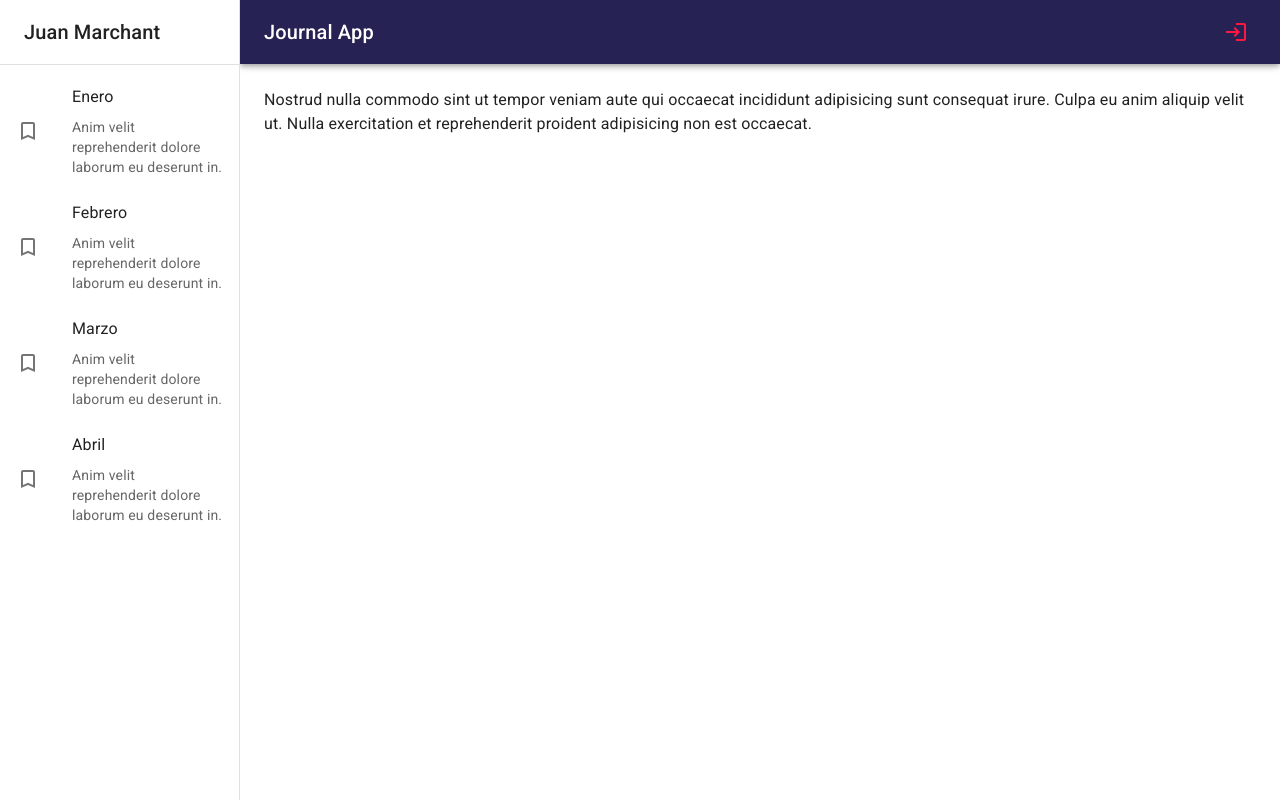
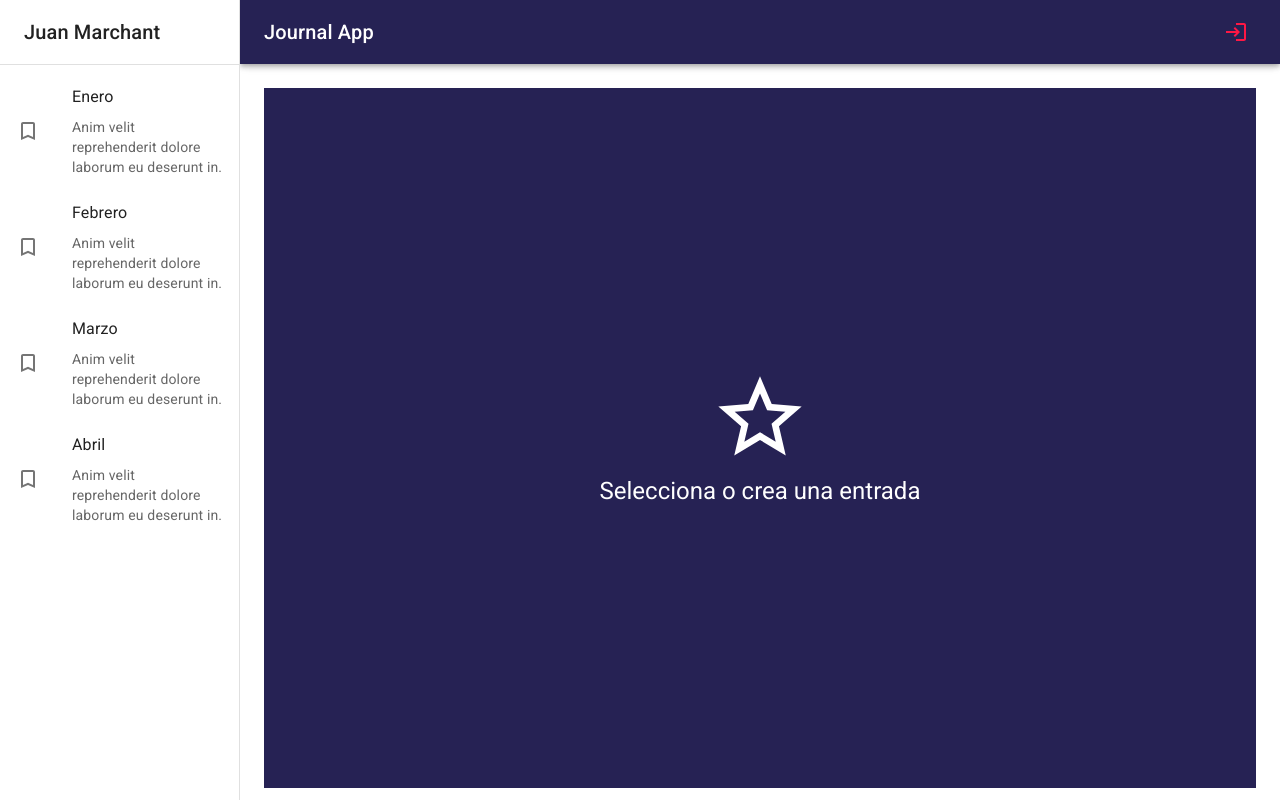
Before and after one commit to juanmarchant/journal-app, a React (Vite) app: page / in a window 1280 px wide. Built offline with nearby package versions, Linux system fonts and the light colour scheme.

Commit message:
nothing selected view

```diff
--- a/src/journal/pages/JournalPage.jsx
+++ b/src/journal/pages/JournalPage.jsx
@@ -1,15 +1,17 @@
 import { MailOutline } from "@mui/icons-material"
 import { Typography } from "@mui/material"
 import { JournalLayout } from "../layout/JournalLayout"
+import { NothingSelectedView } from "../views"
 
 
 export const JournalPage = () => {
     return (
         <JournalLayout>
 
-            <Typography >Nostrud nulla commodo sint ut tempor veniam aute qui occaecat incididunt adipisicing sunt consequat irure. Culpa eu anim aliquip velit ut. Nulla exercitation et reprehenderit proident adipisicing non est occaecat.</Typography>
+            {/* <Typography >Nostrud nulla commodo sint ut tempor veniam aute qui occaecat incididunt adipisicing sunt consequat irure. Culpa eu anim aliquip velit ut. Nulla exercitation et reprehenderit proident adipisicing non est occaecat.</Typography> */}
 
             {/* NothinSelected */}
+            <NothingSelectedView />
             {/* NoteView */}
         </JournalLayout>
     )
--- a/src/journal/views/NothingSelectedView.jsx
+++ b/src/journal/views/NothingSelectedView.jsx
@@ -1,9 +1,30 @@
+import { StarOutline, StartOutlined } from "@mui/icons-material"
+import { Grid, Typography } from "@mui/material"
 
 
 
 
 export const NothingSelectedView = () => {
     return (
-        <div>NothingSelectedView</div>
+        <Grid container
+            spacing={0}
+            direction="column"
+            alignItems="center"
+            justifyContent="center"
+            sx={{ minHeight: 'calc(100vh - 100px)', backgroundColor: 'primary.main' }}
+        >
+            <Grid item
+                xs={12}
+            >
+                <StarOutline sx={{ fontSize: 100, color: 'white' }} />
+            </Grid>
+
+            <Grid item
+                xs={12}
+            >
+                <Typography color="white" variant="h5"> Selecciona o crea una entrada</Typography>
+            </Grid>
+        </Grid >
+
     )
 }
--- /dev/null
+++ b/src/journal/views/index.js
@@ -0,0 +1,3 @@
+
+
+export * from './NothingSelectedView'
```
